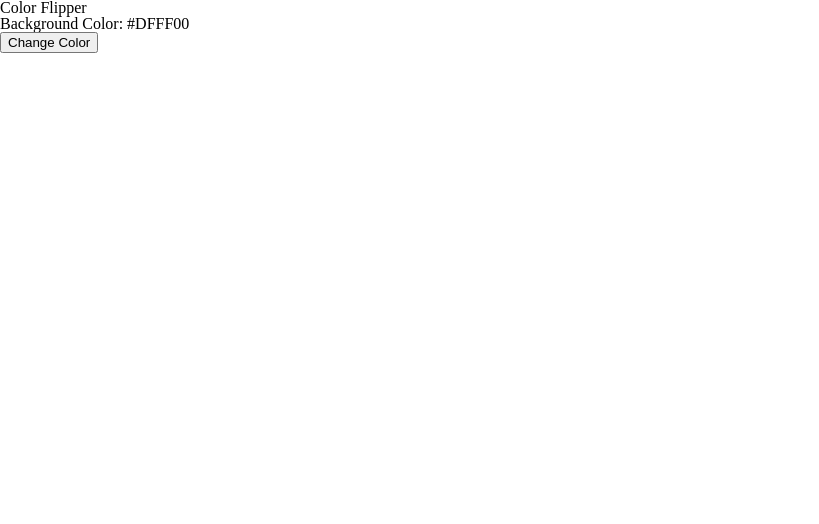
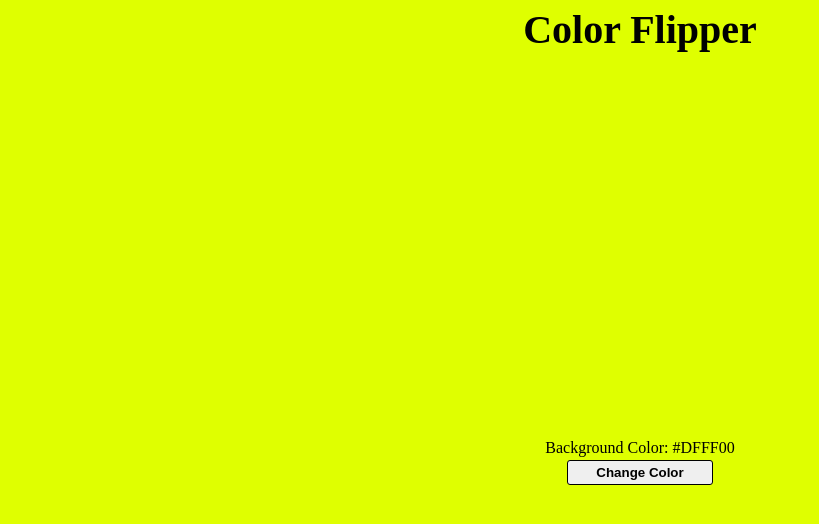
Before and after one commit to manalijain346/Color-Flipper, a plain HTML site: page index.html in a window 1280 px wide. Shown: the whole page, without its empty margins (0-819 px from the left). Drawn offline with Linux system fonts and the light colour scheme.

Commit message:
project enhancement

```diff
--- a/script.js
+++ b/script.js
@@ -0,0 +1,13 @@
+const colorCodes = ["#DFFF00", "#FFBF00", "#FF7F50", "#DE3163", "#CCCCFF", "#6495ED", "#40E0D0"];
+const clickBtn = document.getElementById("btn");
+const colorLabel = document.getElementById("colorCode");
+const main = document.querySelector(".main");
+
+clickBtn.addEventListener('click', changeBackground);
+
+function changeBackground() {
+    let randomNum = Math.floor(Math.random() * colorCodes.length);
+    var colorValue = colorCodes[randomNum];
+    colorLabel.textContent = colorValue;
+    main.style.backgroundColor = colorValue;
+}
--- a/styles.css
+++ b/styles.css
@@ -1,3 +1,30 @@
 /* Reset CSS */
 html,body,div,span,applet,object,iframe,h1,h2,h3,h4,h5,h6,p,blockquote,pre,a,abbr,acronym,address,big,cite,code,del,dfn,em,img,ins,kbd,q,s,samp,small,strike,strong,sub,sup,tt,var,b,u,i,center,dl,dt,dd,ol,ul,li,fieldset,form,label,legend,table,caption,tbody,tfoot,thead,tr,th,td,article,aside,canvas,details,embed,figure,figcaption,footer,header,hgroup,menu,nav,output,ruby,section,summary,time,mark,audio,video{margin:0;padding:0;border:0;font-size:100%;font:inherit;vertical-align:baseline}article,aside,details,figcaption,figure,footer,header,hgroup,menu,nav,section{display:block}body{line-height:1}ol,ul{list-style:none}blockquote,q{quotes:none}blockquote:before,blockquote:after,q:before,q:after{content:'';content:none}table{border-collapse:collapse;border-spacing:0}
 /* Reset CSS - END */
+body{
+    background-color: #DFFF00;
+    line-height: 1.5;
+}
+
+.main-heading{
+    font-size: 40px;
+    font-weight: 900;
+    text-align: center;
+
+}
+.container{
+    height: 100vh;
+    display: flex;
+    flex-direction: column;
+    align-items: center;
+    justify-content: center;
+
+}
+
+.btn{
+    padding: 4px;
+    width: 146px;
+    font-weight: 700;
+    border:1px solid black;
+    border-radius: 3px;
+}
```
